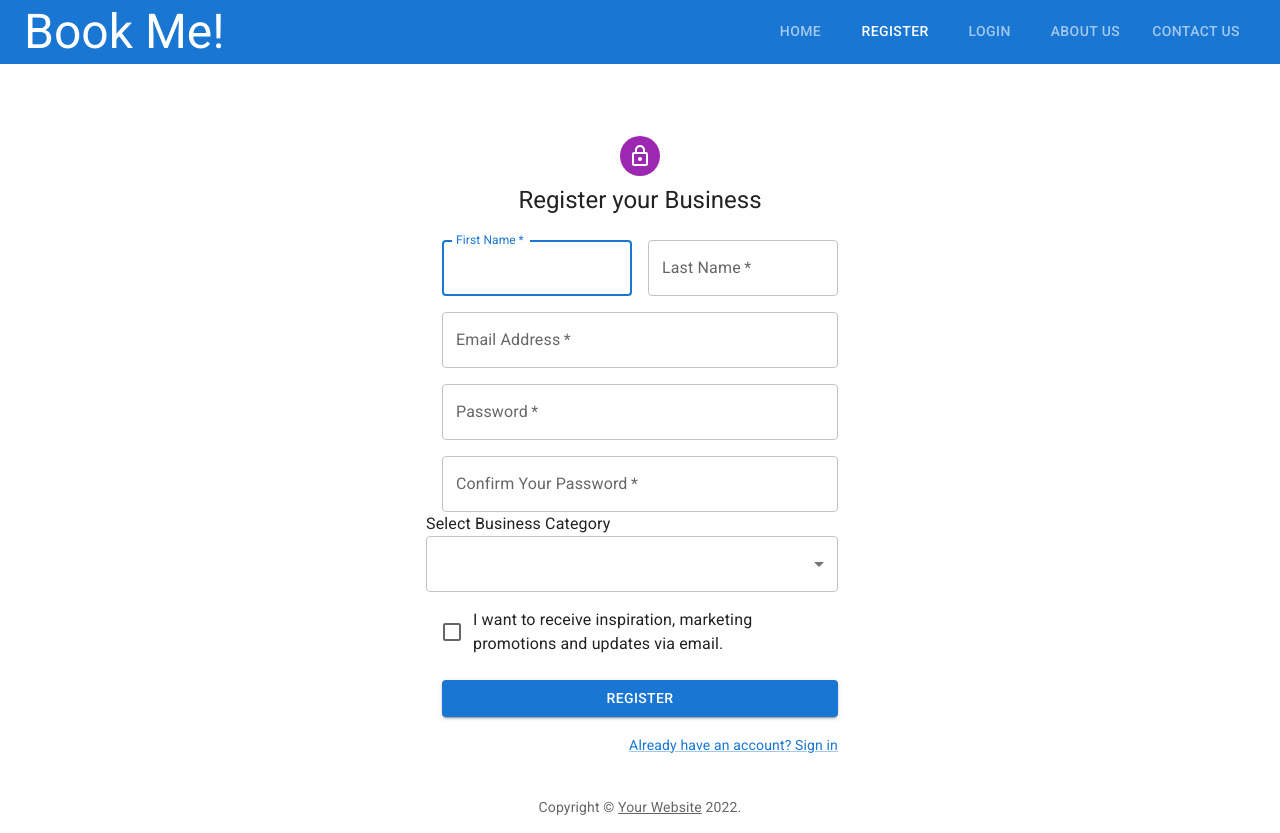
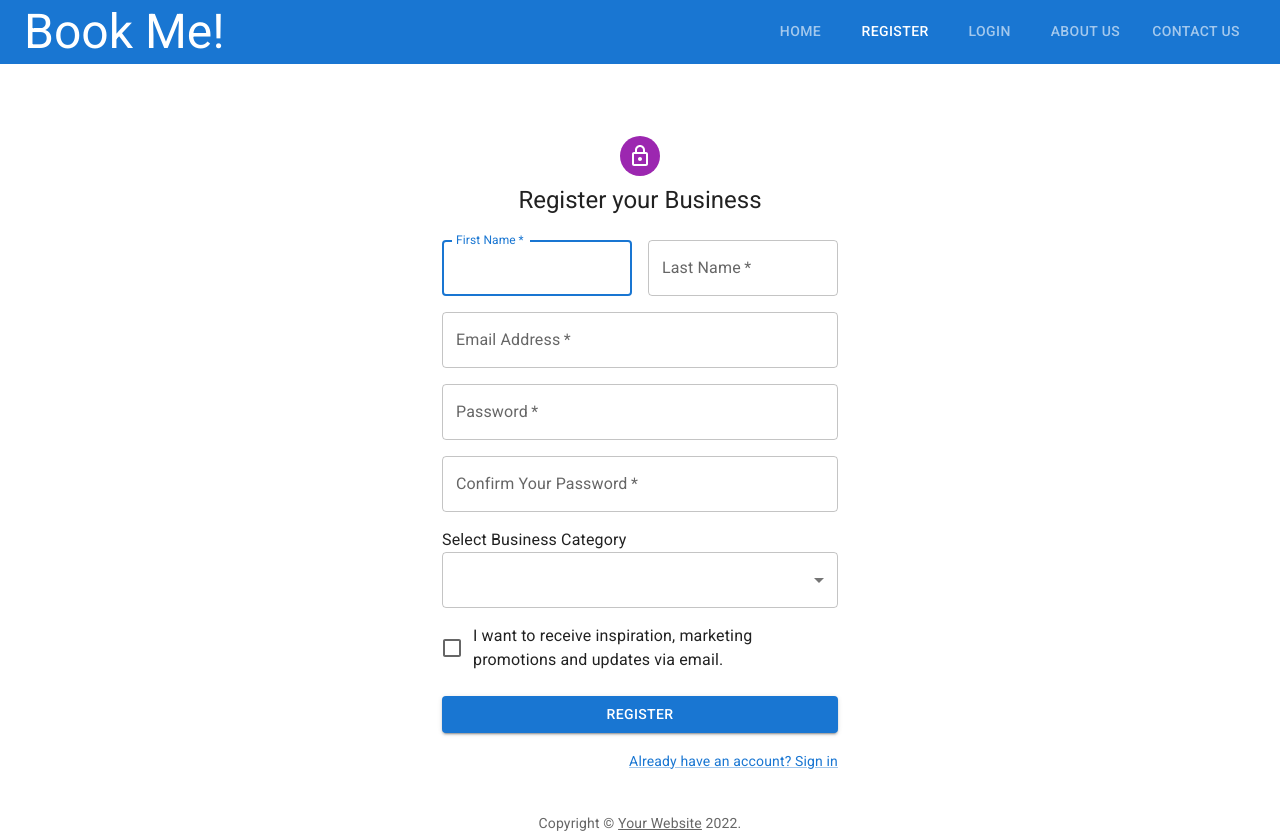
Before and after one commit to keithwv/codebusters, a React (Create React App) app in the folder client/: page /Register in a window 1280 px wide. Built offline with nearby package versions, Linux system fonts and the light colour scheme.

Commit message:
fixed little issue at the registration page

```diff
--- a/client/src/Components/Register/RegisterBusiness.js
+++ b/client/src/Components/Register/RegisterBusiness.js
@@ -125,8 +125,8 @@ export default function RegisterBusiness() {
                 />
               </Grid>
 
-              <FormControl fullWidth>
-                <Grid id="select-business" xs={12}>Select Business Category</Grid>
+              <Grid id="select-business" item xs={12}>Select Business Category
+                <FormControl xs={12} fullWidth>
                   <Select
                     labelId="select-business"
                     id="deop-down-menu"
@@ -139,6 +139,7 @@ export default function RegisterBusiness() {
                     <MenuItem value={30}>Cleaning Services</MenuItem>
                   </Select>
                 </FormControl>
+              </Grid>
 
               <Grid item xs={12}>
                 <FormControlLabel
```
Lines whose indentation alone changed are shown as unchanged.
